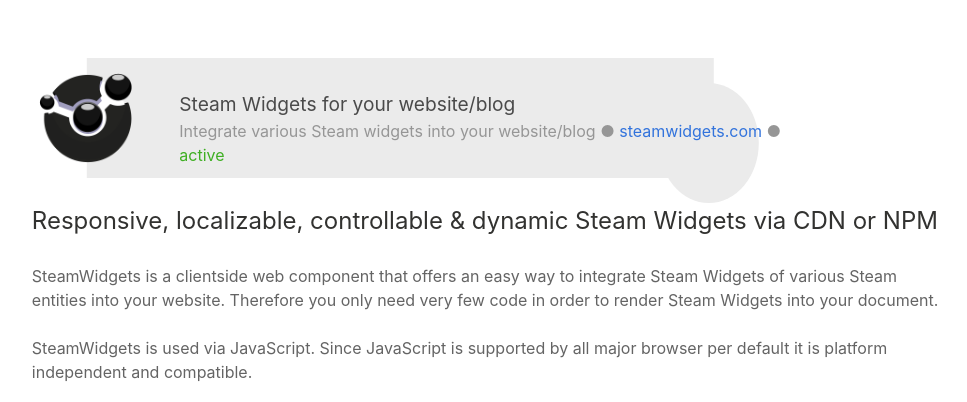
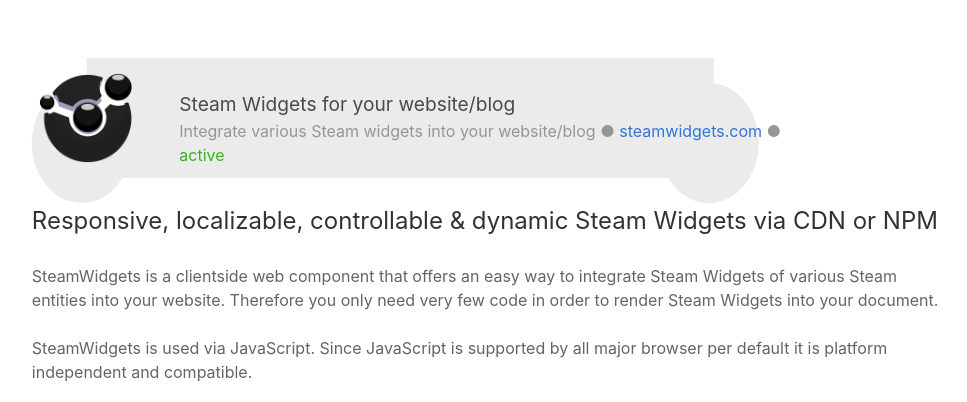
Before and after one commit to danielbrendel/dnyPortfolioApp, a Laravel app: page /services/steamwidgets in a window 1280 px wide. Shown: the part 52-454 px from the top of the page, without its empty margins (187-1154 px from the left). Run offline with Laravel 8, Linux system fonts and the light colour scheme; style sheets or scripts are compiled from the project's sources; some libraries are stand-ins or nearby versions; some web fonts are replaced.

Commit message:
Background color

```diff
--- a/public/css/themes/dark.css
+++ b/public/css/themes/dark.css
@@ -220,7 +220,7 @@
 }
 
 .is-bg-bar {
-  background-color: rgb(235, 235, 235);
+  background-color: rgb(50, 50, 50);
 }
 
 .header-box-middle {
--- a/resources/sass/themes/dark.scss
+++ b/resources/sass/themes/dark.scss
@@ -205,7 +205,7 @@
 }
 
 .is-bg-bar {
-    background-color: rgb(235, 235, 235);
+    background-color: rgb(50, 50, 50);
 }
 
 .header-box-middle {
--- a/resources/views/services/mittelalterevents.blade.php
+++ b/resources/views/services/mittelalterevents.blade.php
@@ -6,7 +6,7 @@
     <div class="column is-10 is-default-padding is-content-top">
         <div class="column-center">
             <div class="header-box">
-                <div class="header-box-left">&nbsp;</div>
+                <div class="header-box-left is-bg-bar">&nbsp;</div>
                 <div class="header-box-middle">
                     <img src="{{ asset('gfx/logos/mittelalterevents.png') }}" alt="Mittelalter Events"/>
 
--- a/resources/views/services/redhotsubs.blade.php
+++ b/resources/views/services/redhotsubs.blade.php
@@ -6,7 +6,7 @@
     <div class="column is-10 is-default-padding is-content-top">
         <div class="column-center">
             <div class="header-box">
-                <div class="header-box-left">&nbsp;</div>
+                <div class="header-box-left is-bg-bar">&nbsp;</div>
                 <div class="header-box-middle">
                     <img src="{{ asset('gfx/logos/rhs.png') }}" alt="redhotsubs.com"/>
 
--- a/resources/views/services/steamwidgets.blade.php
+++ b/resources/views/services/steamwidgets.blade.php
@@ -6,7 +6,7 @@
     <div class="column is-10 is-default-padding is-content-top">
         <div class="column-center">
             <div class="header-box">
-                <div class="header-box-left">&nbsp;</div>
+                <div class="header-box-left is-bg-bar">&nbsp;</div>
                 <div class="header-box-middle">
                     <img src="{{ asset('gfx/logos/steamwidgets.png') }}" alt="steamwidgets.com"/>
 
```
